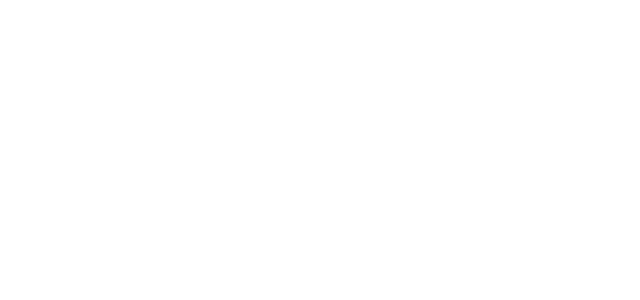
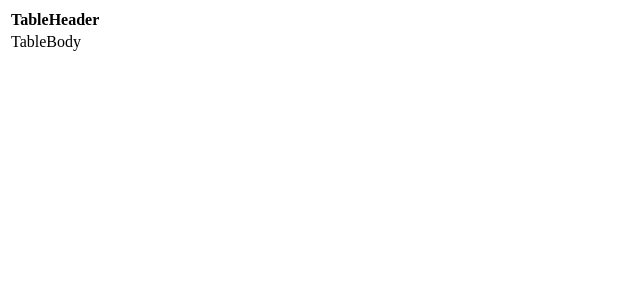
Before and after one commit to klaytn-krew/pygg, a React app: page / in a window 1280 px wide. Shown: the top 300 px of the page, without its empty margins (0-640 px from the left). Built offline with nearby package versions, Linux system fonts and the light colour scheme; the HTML template or start-up script is replaced by a standard one.

Commit message:
BUG: 설정 변경

```diff
--- /dev/null
+++ b/public/index.html
@@ -0,0 +1,10 @@
+<!DOCTYPE html>
+<html lang="en">
+  <head>
+    <meta charset="UTF-8" />
+    <title>PYGG</title>
+  </head>
+  <body>
+    <div id="app"></div>
+  </body>
+</html>
--- a/src/App.tsx
+++ b/src/App.tsx
@@ -3,4 +3,8 @@
 
 import MainPage from "./pages/MainPage";
 
-ReactDOM.render(<MainPage />, document.getElementById("app"));
+const App = () => {
+  return <MainPage />;
+};
+
+ReactDOM.render(<App />, document.getElementById("app"));
--- a/src/pages/MainPage.tsx
+++ b/src/pages/MainPage.tsx
@@ -1,26 +1,20 @@
 import React from "react"
-import styled from "styled-components";
 
-const MainWithMarketContainer = styled.div`
-  display: block;
-  position: relative;
-  width: 1400px;
-  margin: 72px auto 0;
-`;
+import { Table, TableHeader, TableHeaderCell, TableBody, TableBodyCell } from "../components/atoms/Table"
 
-const SectionStyle = styled.section`
-  display: block;
-`;
-
-const RightSection = styled(SectionStyle)`
-  float: right;
-  width: 400px;
-`;
-
-const ExchangeOrderBookList = () => (
-  <MainWithMarketContainer>
-    <RightSection />
-  </MainWithMarketContainer>
+const MainPage = () => (
+  <Table _border='square'>
+    <TableHeader>
+      <TableHeaderCell>
+        TableHeader
+      </TableHeaderCell>
+    </TableHeader>
+    <TableBody>
+      <TableBodyCell>
+        TableBody
+      </TableBodyCell>
+    </TableBody>
+  </Table>
 );
 
-export default ExchangeOrderBookList;
+export default MainPage;
--- a/webpack.config.js
+++ b/webpack.config.js
@@ -29,6 +29,9 @@
       },
     ],
   },
+  resolve: {
+    extensions: ['.ts', '.tsx', '.js', '.jsx'],
+  },
   plugins: [
     new HtmlWebpackPlugin({
       template: './public/index.html',
```
